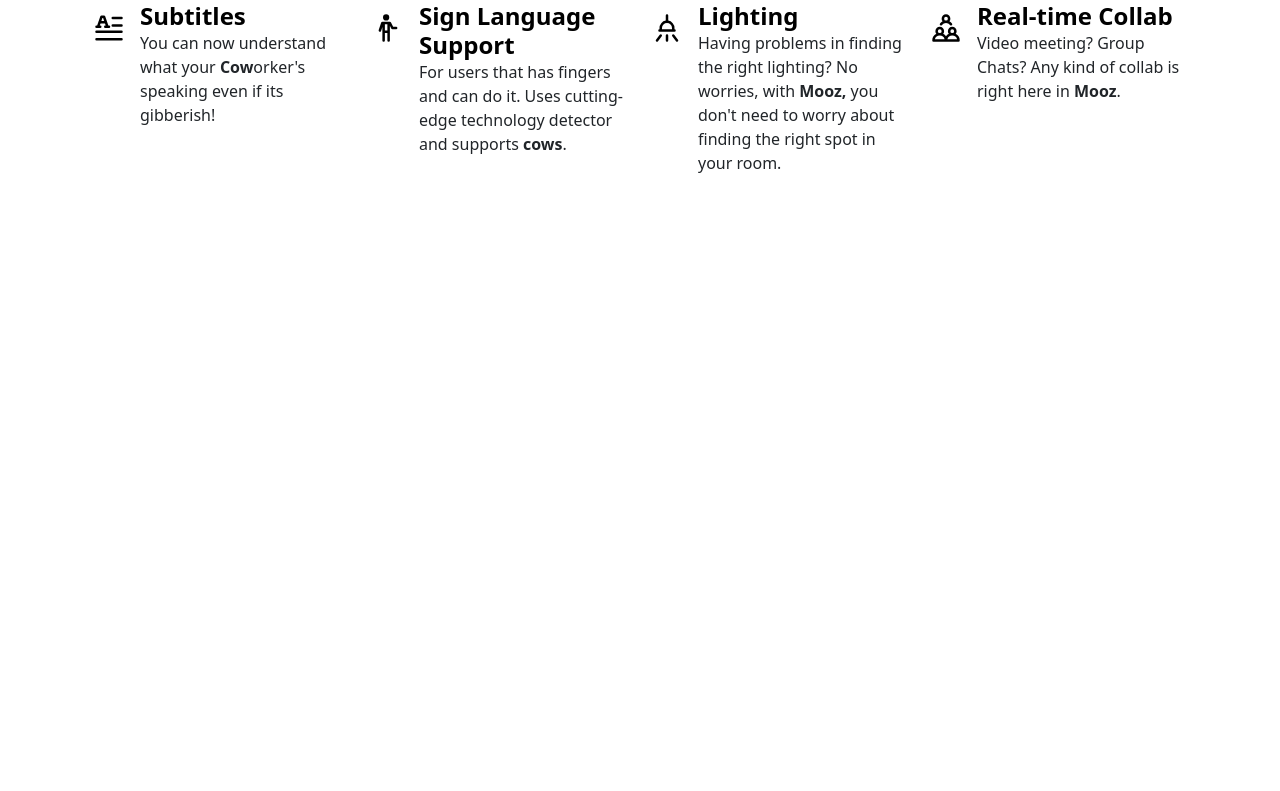
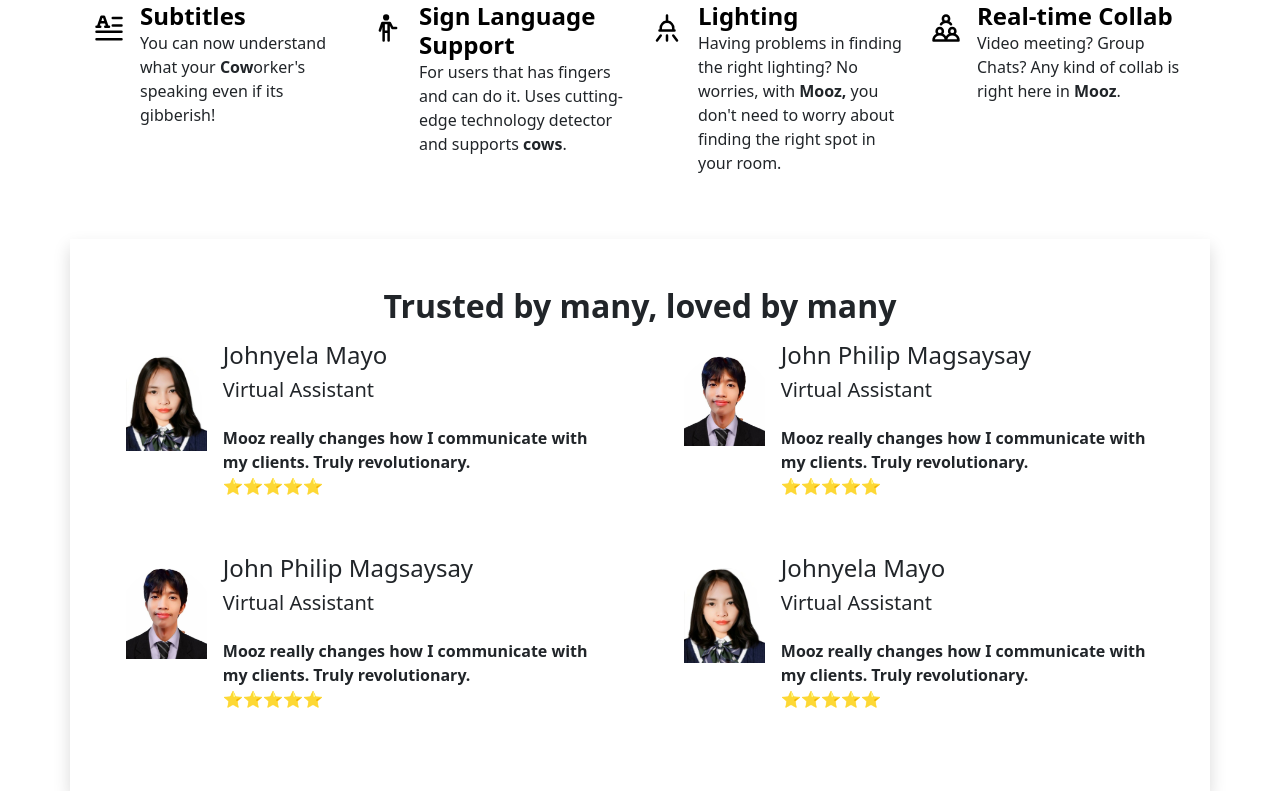
Before and after one commit to Philip-11/mooz_mockup, a PHP site: page / in a window 1280 px wide. Shown: the part 650-1441 px from the top of the page. Before the commit the page ends 823 px from the top, so only its background shows below. Run offline with PHP 8.4, Linux system fonts and the light colour scheme.

Commit message:
Added testimonials

```diff
--- a/index.php
+++ b/index.php
@@ -14,7 +14,7 @@ require_once 'lib/common.php'
 <body>
 
     <main>
-        <div class="container shadow-lg bg-body-tertiary rounded sticky-top">
+        <div class="container shadow-lg bg-body-tertiary rounded">
             <header class="d-flex flex-wrap align-items-center justify-content-center justify-content-md-between py-3 mb-4 border-bottom">
                 <div class="col-md-3 mb-2 mb-md-0">
                     <a href="index.php" class="d-flex align-items-center mb-3 mb-lg-0 me-md-auto fs-3 link-body-emphasis text-decoration-none">
@@ -101,6 +101,67 @@ require_once 'lib/common.php'
 
             </div>
         </section>
+
+        <section class="container px-4 py-5 shadow">
+            <h2 class="text-center fw-bold pb-2">Trusted by many, loved by many</h2>
+            <div class="row row-cols-1 row-cols-sm-2 row-cols-lg-2 g-4">
+                <div class="col">
+                    <div class="d-flex align-items-center px-3">
+                        <div style="width: 10rem; height: 10rem; border-radius: 100%; overflow:hidden; " class="px-3">
+                            <img src="public/id1.jpg" style="object-fit:cover;" class="img-fluid" alt="">
+                        </div>
+                        <div>
+                            <h4>Johnyela Mayo</h4>
+                            <h5>Virtual Assistant</h5>
+                            <p class="fw-semibold py-3">Mooz really changes how I communicate with my clients. Truly revolutionary. <br> ⭐⭐⭐⭐⭐</p>
+                        </div>
+
+                    </div>
+                </div>
+
+                <div class="col">
+                    <div class="d-flex align-items-center px-3">
+                        <div style="width: 10rem; height: 10rem; border-radius: 100%; overflow:hidden; " class="px-3">
+                            <img src="public/id2.jpg" style="object-fit:cover;" class="img-fluid" alt="">
+                        </div>
+                        <div>
+                            <h4>John Philip Magsaysay</h4>
+                            <h5>Virtual Assistant</h5>
+                            <p class="fw-semibold py-3">Mooz really changes how I communicate with my clients. Truly revolutionary. <br> ⭐⭐⭐⭐⭐</p>
+                        </div>
+
+                    </div>
+                </div>
+
+                <div class="col">
+                    <div class="d-flex align-items-center px-3">
+                        <div style="width: 10rem; height: 10rem; border-radius: 100%; overflow:hidden; " class="px-3">
+                            <img src="public/id2.jpg" style="object-fit:cover;" class="img-fluid" alt="">
+                        </div>
+                        <div>
+                            <h4>John Philip Magsaysay</h4>
+                            <h5>Virtual Assistant</h5>
+                            <p class="fw-semibold py-3">Mooz really changes how I communicate with my clients. Truly revolutionary. <br> ⭐⭐⭐⭐⭐</p>
+                        </div>
+
+                    </div>
+                </div>
+
+                <div class="col">
+                    <div class="d-flex align-items-center px-3">
+                        <div style="width: 10rem; height: 10rem; border-radius: 100%; overflow:hidden; " class="px-3">
+                            <img src="public/id1.jpg" style="object-fit:cover;" class="img-fluid" alt="">
+                        </div>
+                        <div>
+                            <h4>Johnyela Mayo</h4>
+                            <h5>Virtual Assistant</h5>
+                            <p class="fw-semibold py-3">Mooz really changes how I communicate with my clients. Truly revolutionary. <br> ⭐⭐⭐⭐⭐</p>
+                        </div>
+
+                    </div>
+                </div>
+            </div>
+        </section>
     </main>
 
     <?php require 'lib/bootstrap.php' ?>
```
Also changed, not shown: public/id1.jpg (added), public/id2.jpg (added).
